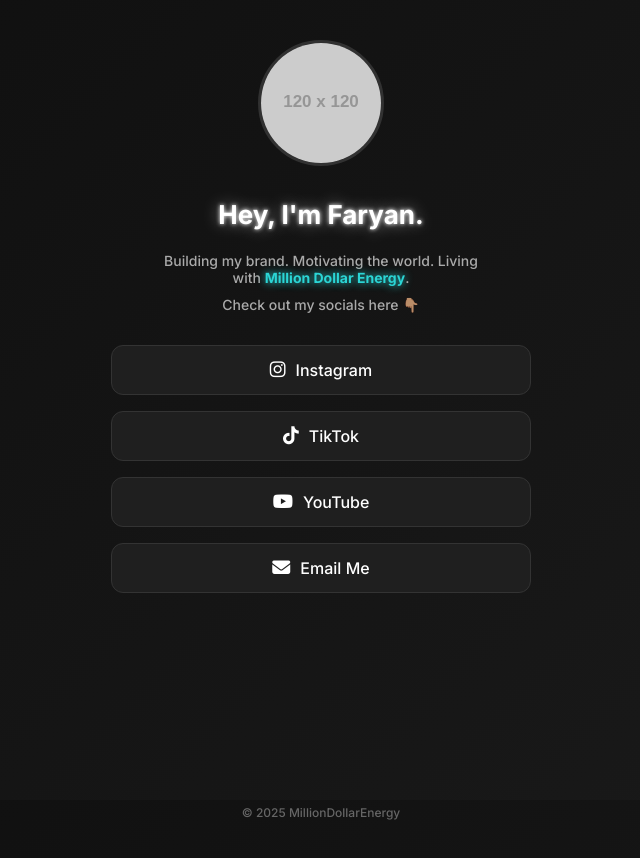
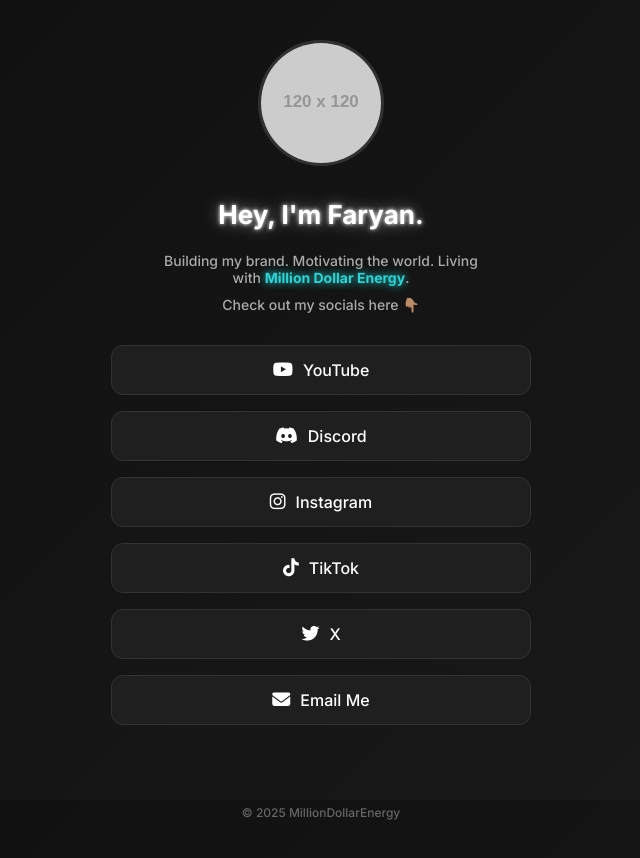
Before and after one commit to faryan2x/faryan2x.github.io, a plain HTML site: page index.html in a window 1280 px wide. Shown: the top 858 px of the page, without its empty margins (339-979 px from the left). Drawn offline with Linux system fonts and the light colour scheme; placeholder pictures from the web are drawn by us.

Commit message:
Update index.html

```diff
--- a/index.html
+++ b/index.html
@@ -137,16 +137,22 @@
 
   <!-- LINKS -->
   <div class="links">
-    <a href="https://www.instagram.com/yourhandle" class="link" target="_blank">
+    <a href="https://www.youtube.com/@milliondollar.energy" class="link" target="_blank">
+      <i class="fab fa-youtube"></i> YouTube
+    </a>
+    <a href="https://www.youtube.com/@milliondollar.energy" class="link" target="_blank">
+      <i class="fab fa-discord"></i> Discord
+    </a>
+    <a href="https://www.instagram.com/milliondollar.energy" class="link" target="_blank">
       <i class="fab fa-instagram"></i> Instagram
     </a>
-    <a href="https://www.tiktok.com/@yourhandle" class="link" target="_blank">
+    <a href="https://www.tiktok.com/@milliondollarenergy" class="link" target="_blank">
       <i class="fab fa-tiktok"></i> TikTok
     </a>
-    <a href="https://www.youtube.com/@yourhandle" class="link" target="_blank">
-      <i class="fab fa-youtube"></i> YouTube
+    <a href="https://www.x.com/@mildollarenergy" class="link" target="_blank">
+      <i class="fab fa-twitter"></i> X
     </a>
-    <a href="mailto:you@email.com" class="link">
+    <a href="mailto:faryan@milliondollarenergy.com" class="link">
       <i class="fas fa-envelope"></i> Email Me
     </a>
   </div>
```
